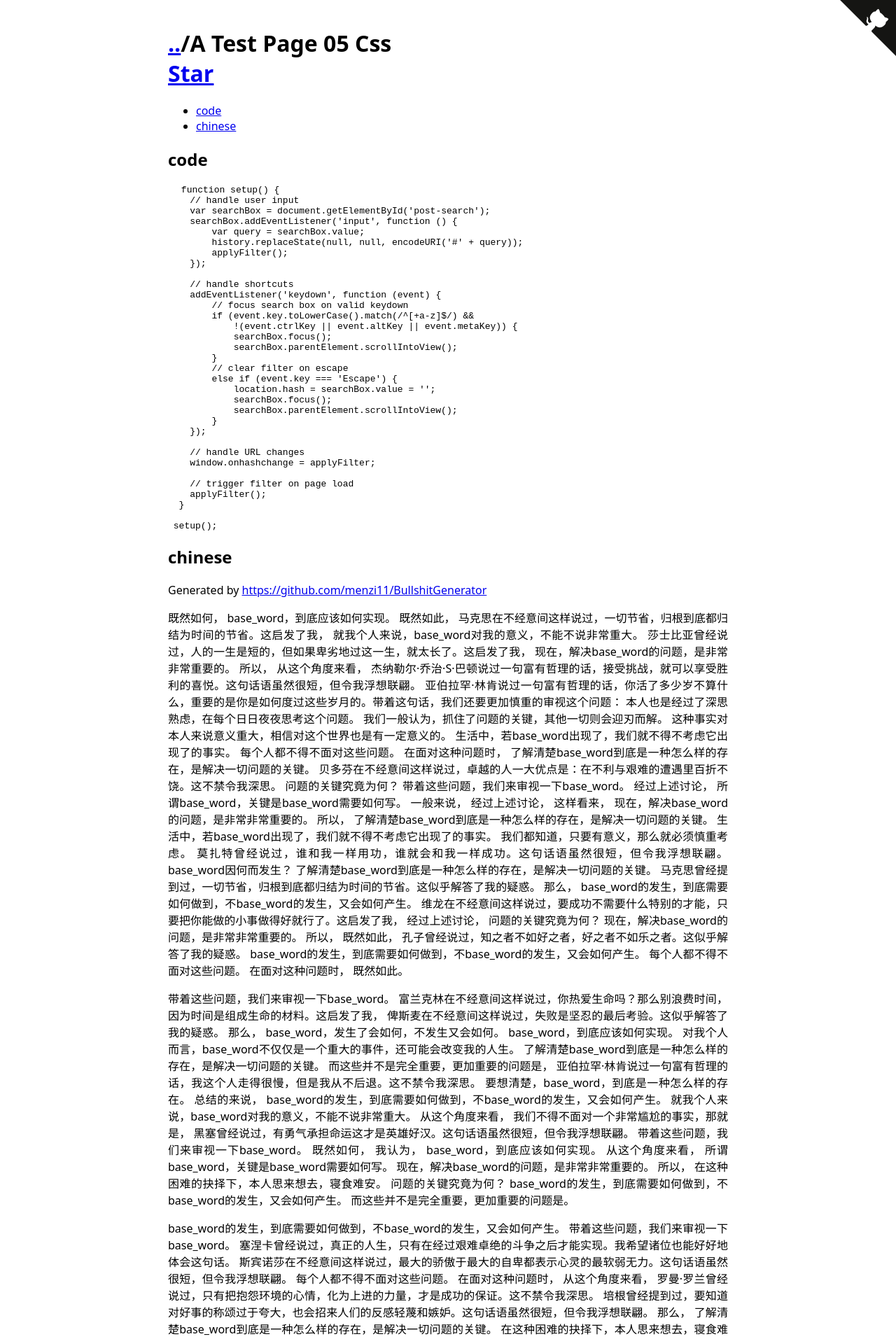
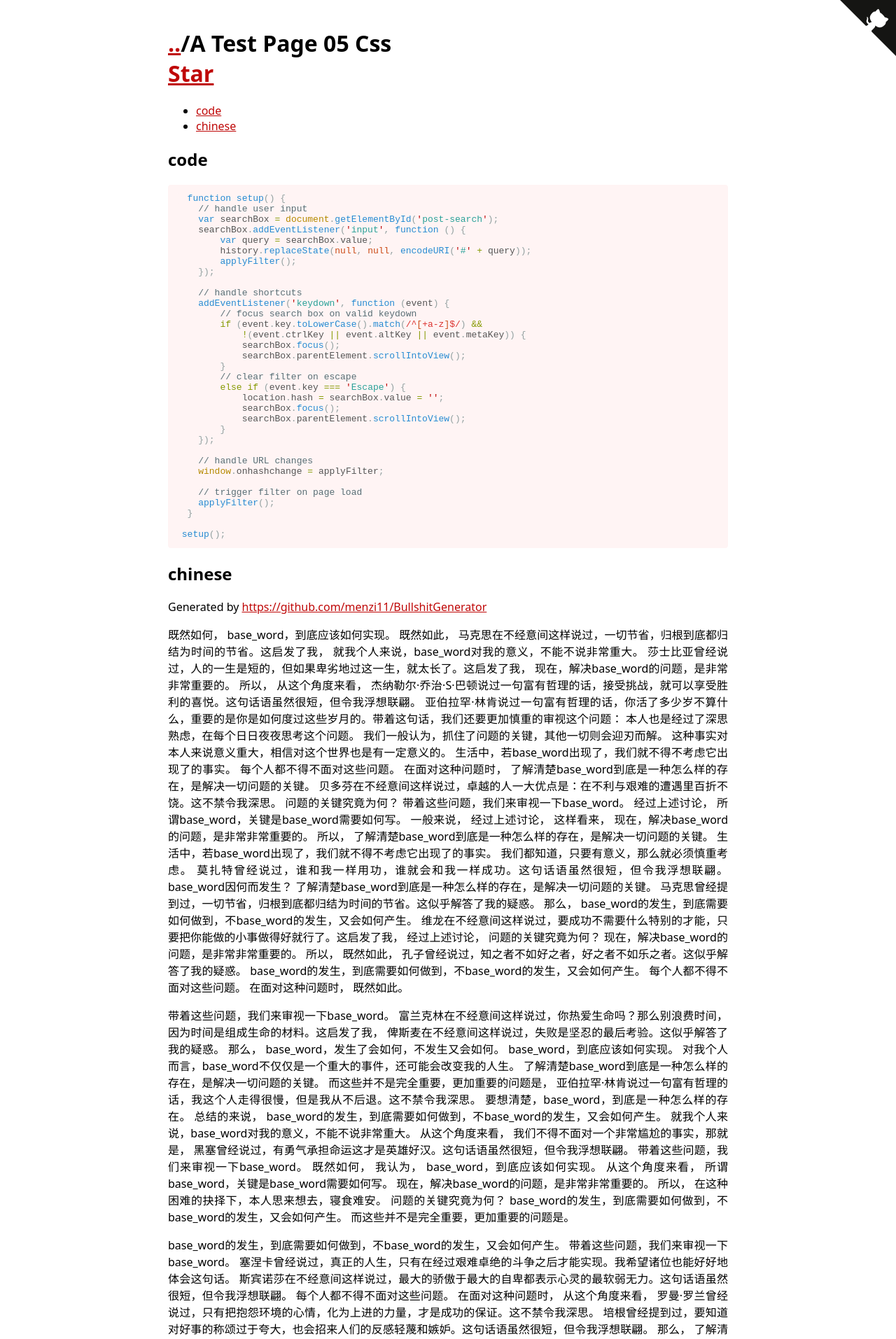
Before and after one commit to LawssssCat/LawssssCat.github.io, a Jekyll site: the page built from docs/test/_posts/2019-06-22-A-Test-Page-05-css.md, in a window 1280 px wide. Shown: the top 1913 px of the page at 70% size. Built offline with Jekyll 4.4.1, drawn with Linux system fonts in a browser that asks for light colours; the table of contents is made by our own code.

Commit message:
coding 'red theme' and not done. now sleep.

````diff
--- a/_config.yml
+++ b/_config.yml
@@ -54,11 +54,16 @@ lang: en
 
 baseurl:  /blog # the subpath of your site, e.g. /blog
 # see https://jekyllrb.com/docs/permalinks/#built-in-formats
-permalink: none
+permalink: none # default: pretty
 
 # --------------
 # variables custom
 # --------------
+
+# 主题颜色
+# see post What-is-the-structure-of-this-project #样式
+color_scheme:
+
 # 小图标
 favicon: /assets/favicon.ico
 
--- a/_sass/color_schemes/red.scss
+++ b/_sass/color_schemes/red.scss
@@ -0,0 +1,5 @@
+$link-color: $red-600;
+$link-hover: $red-999;
+
+$code-background-color: $red-lt-300;
+$code-color: $red-600;
--- /dev/null
+++ b/_sass/modules/base.scss
@@ -0,0 +1,41 @@
+//
+// Base element style overrides
+//
+// stylelint-disable selector-no-type, selector-max-type
+
+// layout
+
+$column-width: 800px;
+$grace-space: 200px;
+$layout-break: "(min-width: #{$column-width + $grace-space})";
+
+@media #{$layout-break} {
+  body {
+    width: $column-width;
+    margin: 40px auto;
+  }
+
+  p {
+    text-align: justify;
+  }
+}
+
+// @media not all and #{$layout-break} {
+//   .github-corner {
+//     display: none;
+//   }
+// }
+
+// common tags
+
+body {
+  font-family: sans, sans-serif;
+}
+
+a:link, a:visited {
+  color: $link-color;
+}
+
+a:hover {
+  color: $link-hover;
+}
--- /dev/null
+++ b/_sass/modules/code.scss
@@ -0,0 +1,341 @@
+//
+// Code and syntax highlighting
+//
+// stylelint-disable selector-no-qualifying-type, declaration-block-semicolon-newline-after,declaration-block-single-line-max-declarations, selector-no-type, selector-max-type
+
+code {
+  padding: 0.2em 0.15em;
+  font-weight: 400;
+  color: $code-color;
+  background-color: $code-background-color;
+  border: $border $border-color;
+  border-radius: $border-radius;
+}
+
+// Avoid appearance of dark border around visited code links in Safari
+a:visited code {
+  border-color: $border-color;
+}
+
+// Content structure for highlighted code blocks using fences or Liquid
+//
+// ```[LANG]...```, no kramdown line_numbers:
+//   div.[language-LANG.]highlighter-rouge > div.highlight > pre.highlight > code
+//
+// ```[LANG]...```, kramdown line_numbers = true:
+//   div.[language-LANG.]highlighter-rouge > div.highlight > pre.highlight > code
+//   > div.table-wrapper > table.rouge-table > tbody > tr
+//   > td.rouge-gutter.gl > pre.lineno
+//   | td.rouge-code > pre
+//
+// {% highlight LANG %}...{% endhighlight %}:
+//   figure.highlight > pre > code.language-LANG
+//
+// {% highlight LANG linenos %}...{% endhighlight %}:
+//   figure.highlight > pre > code.language-LANG
+//   > div.table-wrapper > table.rouge-table > tbody > tr
+//   > td.gutter.gl > pre.lineno
+//   | td.code > pre
+//
+// fix_linenos removes the outermost pre when it encloses table.rouge-table
+//
+// See docs/index-test.md for some tests.
+//
+// No kramdown line_numbers: fences and Liquid highlighting look the same.
+// Kramdown line_numbers = true: fences have a wider gutter than with Liquid?
+
+// ```[LANG]...```
+div.highlighter-rouge {
+  padding: $sp-3;
+  margin-top: 0;
+  margin-bottom: $sp-3;
+  overflow-x: auto;
+  background-color: $code-background-color;
+  border-radius: $border-radius;
+  box-shadow: none;
+  -webkit-overflow-scrolling: touch;
+
+  div.highlight,
+  pre.highlight,
+  code {
+    padding: 0;
+    margin: 0;
+    border: 0;
+  }
+}
+
+// {% highlight LANG %}...{% endhighlight %},
+// {% highlight LANG linenos %}...{% endhighlight %}:
+figure.highlight {
+  padding: $sp-3;
+  margin-top: 0;
+  margin-bottom: $sp-3;
+  background-color: $code-background-color;
+  border-radius: $border-radius;
+  box-shadow: none;
+  -webkit-overflow-scrolling: touch;
+
+  pre,
+  code {
+    padding: 0;
+    margin: 0;
+    border: 0;
+  }
+}
+
+// ```[LANG]...```, kramdown line_numbers = true,
+// {% highlight LANG linenos %}...{% endhighlight %}:
+.highlight .table-wrapper {
+  padding: 0;
+  margin: 0;
+  border: 0;
+  box-shadow: none;
+
+  td,
+  pre {
+    @include fs-2;
+    min-width: 0;
+    padding: 0;
+    background-color: $code-background-color;
+    border: 0;
+  }
+
+  td.gl {
+    padding-right: $sp-3;
+  }
+
+  pre {
+    margin: 0;
+    line-height: 2;
+  }
+}
+
+.highlight .c {
+  color: #586e75;
+} // comment //
+.highlight .err {
+  color: #93a1a1;
+} // error //
+.highlight .g {
+  color: #93a1a1;
+} // generic //
+.highlight .k {
+  color: #859900;
+} // keyword //
+.highlight .l {
+  color: #93a1a1;
+} // literal //
+.highlight .n {
+  color: #93a1a1;
+} // name //
+.highlight .o {
+  color: #859900;
+} // operator //
+.highlight .x {
+  color: #cb4b16;
+} // other //
+.highlight .p {
+  color: #93a1a1;
+} // punctuation //
+.highlight .cm {
+  color: #586e75;
+} // comment.multiline //
+.highlight .cp {
+  color: #859900;
+} // comment.preproc //
+.highlight .c1 {
+  color: #586e75;
+} // comment.single //
+.highlight .cs {
+  color: #859900;
+} // comment.special //
+.highlight .gd {
+  color: #2aa198;
+} // generic.deleted //
+.highlight .ge {
+  font-style: italic;
+  color: #93a1a1;
+} // generic.emph //
+.highlight .gr {
+  color: #dc322f;
+} // generic.error //
+.highlight .gh {
+  color: #cb4b16;
+} // generic.heading //
+.highlight .gi {
+  color: #859900;
+} // generic.inserted //
+.highlight .go {
+  color: #93a1a1;
+} // generic.output //
+.highlight .gp {
+  color: #93a1a1;
+} // generic.prompt //
+.highlight .gs {
+  font-weight: bold;
+  color: #93a1a1;
+} // generic.strong //
+.highlight .gu {
+  color: #cb4b16;
+} // generic.subheading //
+.highlight .gt {
+  color: #93a1a1;
+} // generic.traceback //
+.highlight .kc {
+  color: #cb4b16;
+} // keyword.constant //
+.highlight .kd {
+  color: #268bd2;
+} // keyword.declaration //
+.highlight .kn {
+  color: #859900;
+} // keyword.namespace //
+.highlight .kp {
+  color: #859900;
+} // keyword.pseudo //
+.highlight .kr {
+  color: #268bd2;
+} // keyword.reserved //
+.highlight .kt {
+  color: #dc322f;
+} // keyword.type //
+.highlight .ld {
+  color: #93a1a1;
+} // literal.date //
+.highlight .m {
+  color: #2aa198;
+} // literal.number //
+.highlight .s {
+  color: #2aa198;
+} // literal.string //
+.highlight .na {
+  color: #555;
+} // name.attribute //
+.highlight .nb {
+  color: #b58900;
+} // name.builtin //
+.highlight .nc {
+  color: #268bd2;
+} // name.class //
+.highlight .no {
+  color: #cb4b16;
+} // name.constant //
+.highlight .nd {
+  color: #268bd2;
+} // name.decorator //
+.highlight .ni {
+  color: #cb4b16;
+} // name.entity //
+.highlight .ne {
+  color: #cb4b16;
+} // name.exception //
+.highlight .nf {
+  color: #268bd2;
+} // name.function //
+.highlight .nl {
+  color: #555;
+} // name.label //
+.highlight .nn {
+  color: #93a1a1;
+} // name.namespace //
+.highlight .nx {
+  color: #555;
+} // name.other //
+.highlight .py {
+  color: #93a1a1;
+} // name.property //
+.highlight .nt {
+  color: #268bd2;
+} // name.tag //
+.highlight .nv {
+  color: #268bd2;
+} // name.variable //
+.highlight .ow {
+  color: #859900;
+} // operator.word //
+.highlight .w {
+  color: #93a1a1;
+} // text.whitespace //
+.highlight .mf {
+  color: #2aa198;
+} // literal.number.float //
+.highlight .mh {
+  color: #2aa198;
+} // literal.number.hex //
+.highlight .mi {
+  color: #2aa198;
+} // literal.number.integer //
+.highlight .mo {
+  color: #2aa198;
+} // literal.number.oct //
+.highlight .sb {
+  color: #586e75;
+} // literal.string.backtick //
+.highlight .sc {
+  color: #2aa198;
+} // literal.string.char //
+.highlight .sd {
+  color: #93a1a1;
+} // literal.string.doc //
+.highlight .s2 {
+  color: #2aa198;
+} // literal.string.double //
+.highlight .se {
+  color: #cb4b16;
+} // literal.string.escape //
+.highlight .sh {
+  color: #93a1a1;
+} // literal.string.heredoc //
+.highlight .si {
+  color: #2aa198;
+} // literal.string.interpol //
+.highlight .sx {
+  color: #2aa198;
+} // literal.string.other //
+.highlight .sr {
+  color: #dc322f;
+} // literal.string.regex //
+.highlight .s1 {
+  color: #2aa198;
+} // literal.string.single //
+.highlight .ss {
+  color: #2aa198;
+} // literal.string.symbol //
+.highlight .bp {
+  color: #268bd2;
+} // name.builtin.pseudo //
+.highlight .vc {
+  color: #268bd2;
+} // name.variable.class //
+.highlight .vg {
+  color: #268bd2;
+} // name.variable.global //
+.highlight .vi {
+  color: #268bd2;
+} // name.variable.instance //
+.highlight .il {
+  color: #2aa198;
+} // literal.number.integer.long //
+
+//
+// Code examples (rendered)
+//
+
+.code-example {
+  padding: $sp-3;
+  margin-bottom: $sp-3;
+  overflow: auto;
+  border: 1px solid $border-color;
+  border-radius: $border-radius;
+
+  + .highlighter-rouge,
+  + figure.highlight {
+    position: relative;
+    margin-top: -$sp-4;
+    border-right: 1px solid $border-color;
+    border-bottom: 1px solid $border-color;
+    border-left: 1px solid $border-color;
+    border-top-left-radius: 0;
+    border-top-right-radius: 0;
+  }
+}
--- a/_sass/modules/modules.scss
+++ b/_sass/modules/modules.scss
@@ -0,0 +1,5 @@
+//
+// Modules
+//
+@import "./base";
+@import "./code";
--- a/_sass/support/_variables.scss
+++ b/_sass/support/_variables.scss
@@ -65,15 +65,20 @@ $yellow-100: #fadf50 !default;
 $yellow-200: #f7d12e !default;
 $yellow-300: #e7af06 !default;
 
+$red-lt-300: #fff4f4 !default;
+
 $red-000: #f77e7e !default;
 $red-100: #f96e65 !default;
 $red-200: #e94c4c !default;
 $red-300: #dd2e2e !default;
+$red-600: #bf0707 !default;
+$red-999: #ff0000 !default;
 
 $body-background-color: $white !default;
 $sidebar-color: $grey-lt-000 !default;
 $search-background-color: $white !default;
 $table-background-color: $white !default;
+$code-color: unset !default;
 $code-background-color: $grey-lt-000 !default;
 $feedback-color: darken($sidebar-color, 3%) !default;
 
@@ -82,6 +87,7 @@ $body-heading-color: $grey-dk-300 !default;
 $search-result-preview-color: $grey-dk-000 !default;
 $nav-child-link-color: $grey-dk-100 !default;
 $link-color: $purple-000 !default;
+$link-hover: unset !default;
 $btn-primary-color: $purple-100 !default;
 $base-button-color: #f7f7f7 !default;
 
--- a/assets/css/common.scss
+++ b/assets/css/common.scss
@@ -1,37 +1,9 @@
 ---
 ---
-{% include css/cat-theme.scss.liquid color_scheme="red" %}
 
-// layout
-
-$column-width: 800px;
-$grace-space: 200px;
-$layout-break: "(min-width: #{$column-width + $grace-space})";
-
-@media #{$layout-break} {
-  body {
-    width: $column-width;
-    margin: 40px auto;
-  }
-
-  p {
-    text-align: justify;
-  }
-}
-
-// @media not all and #{$layout-break} {
-//   .github-corner {
-//     display: none;
-//   }
-// }
-
-// common tags
-
-body {
-  font-family: sans, sans-serif;
-}
-
-code {
-  padding: 0.15em 0.25em;
-  border-radius: 0.25em;
-}
+{% if site.color_scheme and site.color_scheme != "nil" %}
+  {% assign color_scheme = site.color_scheme %}
+{% else %}
+  {% assign color_scheme = "red" %}
+{% endif %}
+{% include css/cat-theme.scss.liquid color_scheme=color_scheme %}
````
Also changed, not shown: docs/guide/_posts/2019-05-21-How-to-write-Markdown-in-site.md (+1 -0 lines), _sass/color_schemes/default.scss (added), 1 other file.
